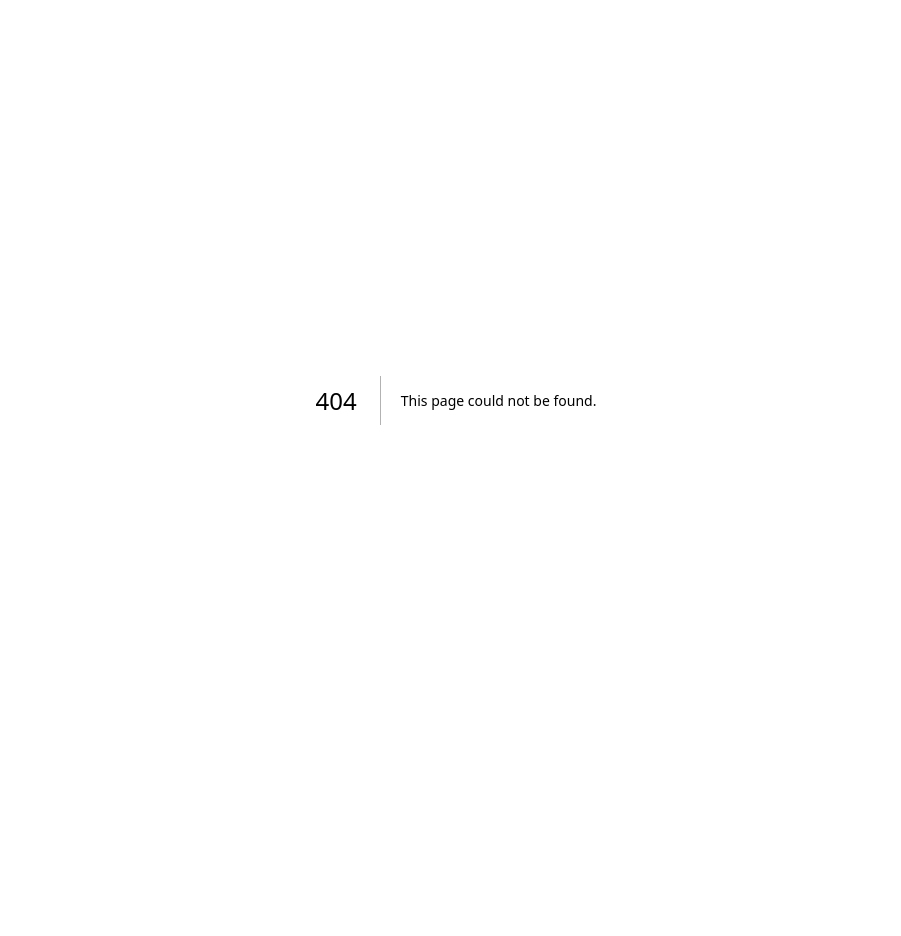
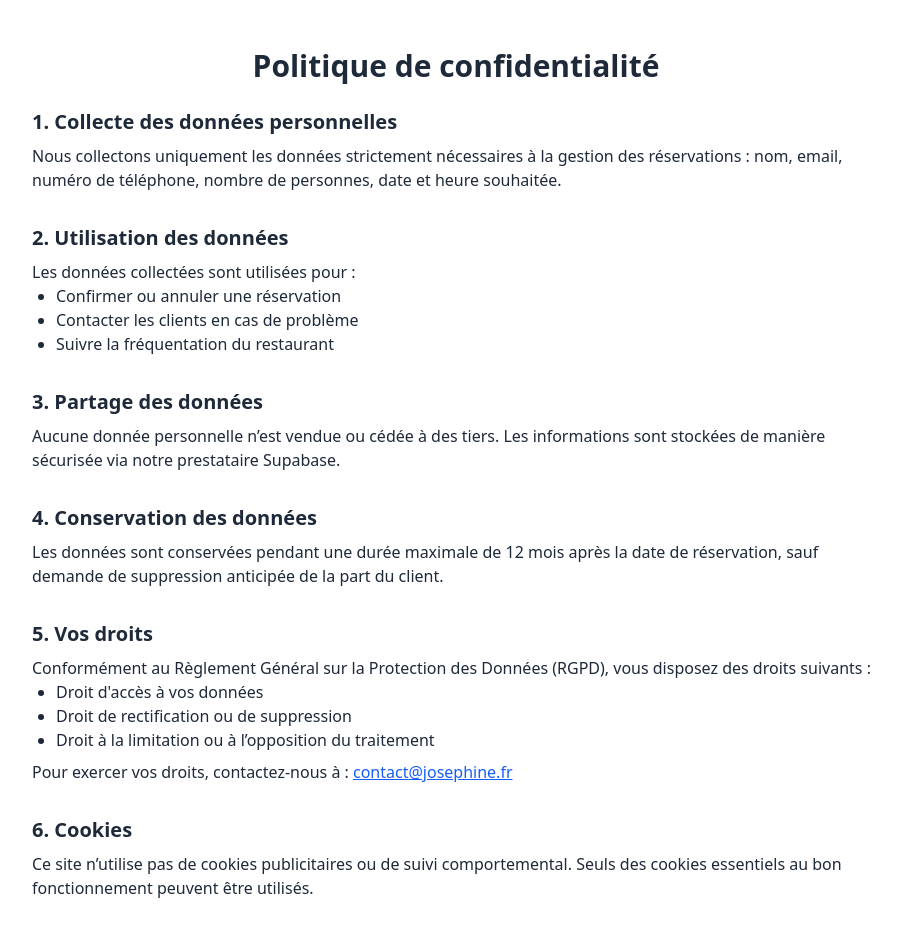
Before and after one commit to leolsvg/josephine, a Next.js app: page /confidentialite in a window 1280 px wide. Before the commit this address had no page. Shown: the top 936 px of the page, without its empty margins (184-1085 px from the left). Before the commit the page ends 800 px from the top, so only its background shows below. Built offline with nearby package versions, Linux system fonts and the light colour scheme.

Commit message:
feat: add Politique de Confidentialité and Mentions Légales pages

```diff
--- /dev/null
+++ b/src/app/confidentialite/page.tsx
@@ -0,0 +1,95 @@
+"use client";
+
+export default function PolitiqueConfidentialite() {
+  return (
+    <div className="max-w-4xl mx-auto px-6 py-12 text-gray-800 space-y-8">
+      <h1 className="text-3xl font-bold mb-6 text-center">
+        Politique de confidentialité
+      </h1>
+
+      <section>
+        <h2 className="text-xl font-semibold mb-2">
+          1. Collecte des données personnelles
+        </h2>
+        <p>
+          Nous collectons uniquement les données strictement nécessaires à la
+          gestion des réservations : nom, email, numéro de téléphone, nombre de
+          personnes, date et heure souhaitée.
+        </p>
+      </section>
+
+      <section>
+        <h2 className="text-xl font-semibold mb-2">
+          2. Utilisation des données
+        </h2>
+        <p>Les données collectées sont utilisées pour :</p>
+        <ul className="list-disc ml-6">
+          <li>Confirmer ou annuler une réservation</li>
+          <li>Contacter les clients en cas de problème</li>
+          <li>Suivre la fréquentation du restaurant</li>
+        </ul>
+      </section>
+
+      <section>
+        <h2 className="text-xl font-semibold mb-2">3. Partage des données</h2>
+        <p>
+          Aucune donnée personnelle n’est vendue ou cédée à des tiers. Les
+          informations sont stockées de manière sécurisée via notre prestataire
+          Supabase.
+        </p>
+      </section>
+
+      <section>
+        <h2 className="text-xl font-semibold mb-2">
+          4. Conservation des données
+        </h2>
+        <p>
+          Les données sont conservées pendant une durée maximale de 12 mois
+          après la date de réservation, sauf demande de suppression anticipée de
+          la part du client.
+        </p>
+      </section>
+
+      <section>
+        <h2 className="text-xl font-semibold mb-2">5. Vos droits</h2>
+        <p>
+          Conformément au Règlement Général sur la Protection des Données
+          (RGPD), vous disposez des droits suivants :
+        </p>
+        <ul className="list-disc ml-6">
+          <li>Droit d'accès à vos données</li>
+          <li>Droit de rectification ou de suppression</li>
+          <li>Droit à la limitation ou à l’opposition du traitement</li>
+        </ul>
+        <p className="mt-2">
+          Pour exercer vos droits, contactez-nous à :{" "}
+          <a
+            href="mailto:contact@josephine.fr"
+            className="text-blue-600 underline"
+          >
+            contact@josephine.fr
+          </a>
+        </p>
+      </section>
+
+      <section>
+        <h2 className="text-xl font-semibold mb-2">6. Cookies</h2>
+        <p>
+          Ce site n’utilise pas de cookies publicitaires ou de suivi
+          comportemental. Seuls des cookies essentiels au bon fonctionnement
+          peuvent être utilisés.
+        </p>
+      </section>
+
+      <section>
+        <h2 className="text-xl font-semibold mb-2">
+          7. Modification de la politique
+        </h2>
+        <p>
+          Cette politique de confidentialité peut être mise à jour à tout
+          moment. La dernière mise à jour date du 1er août 2025.
+        </p>
+      </section>
+    </div>
+  );
+}
--- /dev/null
+++ b/src/app/mentions_legales/page.tsx
@@ -0,0 +1,97 @@
+"use client";
+
+export default function MentionsLegales() {
+  return (
+    <div className="max-w-4xl mx-auto px-6 py-12 text-gray-800 space-y-8">
+      <h1 className="text-3xl font-bold mb-6 text-center">Mentions légales</h1>
+
+      <section>
+        <h2 className="text-xl font-semibold mb-2">Éditeur du site</h2>
+        <p>
+          <strong>Restaurant Joséphine</strong>
+          <br />
+          SAS au capital de [à compléter si connu]
+          <br />
+          12 Place de la République, 50100 Cherbourg
+          <br />
+          Téléphone : 02 33 87 31 64
+          <br />
+          Email : contact@josephine.fr
+          <br />
+          Numéro SIRET : [à compléter]
+          <br />
+          Directeur de la publication : [Nom du responsable légal]
+        </p>
+      </section>
+
+      <section>
+        <h2 className="text-xl font-semibold mb-2">Hébergeur</h2>
+        <p>
+          Vercel Inc.
+          <br />
+          340 S Lemon Ave #4133
+          <br />
+          Walnut, CA 91789, États-Unis
+          <br />
+          Site :{" "}
+          <a
+            href="https://vercel.com"
+            className="text-blue-600 underline"
+            target="_blank"
+          >
+            https://vercel.com
+          </a>
+        </p>
+      </section>
+
+      <section>
+        <h2 className="text-xl font-semibold mb-2">
+          Conception et développement
+        </h2>
+        <p>
+          Ce site a été conçu et développé par Léo Renouf et Joshua Jourdan.
+        </p>
+      </section>
+
+      <section>
+        <h2 className="text-xl font-semibold mb-2">Propriété intellectuelle</h2>
+        <p>
+          Tous les contenus (textes, images, logos, etc.) présents sur ce site
+          sont la propriété exclusive du restaurant Joséphine, sauf mentions
+          contraires, et ne peuvent être reproduits sans autorisation préalable.
+        </p>
+      </section>
+
+      <section>
+        <h2 className="text-xl font-semibold mb-2">Données personnelles</h2>
+        <p>
+          Les données personnelles collectées via le formulaire de réservation
+          sont utilisées uniquement dans le cadre de la gestion des réservations
+          du restaurant. Aucune donnée n’est cédée ou vendue à des tiers.
+          <br />
+          Conformément au RGPD, vous disposez d’un droit d’accès, de
+          rectification et de suppression de vos données. Pour exercer ces
+          droits, contactez : contact@josephine.fr
+        </p>
+      </section>
+
+      <section>
+        <h2 className="text-xl font-semibold mb-2">Cookies</h2>
+        <p>
+          Ce site n’utilise pas de cookies à des fins publicitaires ou de suivi
+          marketing.
+        </p>
+      </section>
+
+      <section>
+        <h2 className="text-xl font-semibold mb-2">Responsabilité</h2>
+        <p>
+          Le restaurant Joséphine ne saurait être tenu responsable des erreurs
+          typographiques, inexactitudes ou omissions présentes sur le site. Les
+          informations fournies sont non contractuelles et peuvent être
+          modifiées à tout moment.
+        </p>
+      </section>
+    </div>
+  );
+}
--- a/src/app/page.tsx
+++ b/src/app/page.tsx
@@ -256,15 +256,12 @@ export default function Home() {
             <h2 className="text-lg font-semibold mb-2">Informations</h2>
             <ul>
               <li>
-                <a href="/mentions-legales" className="hover:underline">
+                <a href="/mentions_legales" className="hover:underline">
                   Mentions légales
                 </a>
               </li>
               <li>
-                <a
-                  href="/politique-confidentialite"
-                  className="hover:underline"
-                >
+                <a href="/confidentialite" className="hover:underline">
                   Confidentialité
                 </a>
               </li>
```
